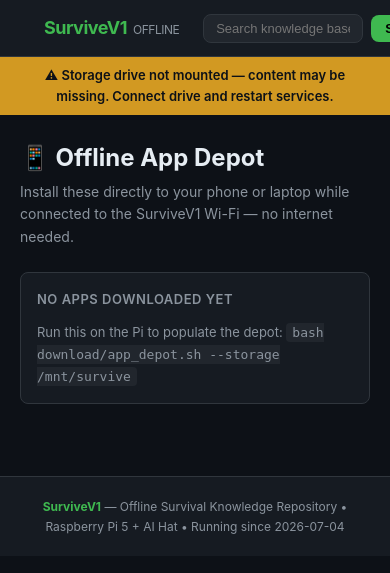
After one commit to schwadb/SurviveV1, a Flask app: page /apps in a window 390 px wide; the page is wider, and only the part inside the window is pictured. The commit adds this page. Shown: the top 573 px of that part. Run offline with Flask 3, Linux system fonts and the light colour scheme; some libraries are stand-ins or nearby versions.

Commit message:
Phase 1: captive portal + NTP time server + offline app depot
The identity-defining differentiator over Project NOMAD (whose off-grid
answer is 'buy a travel router'): a neighbour who joins the hotspot now
gets a working onboarding experience instead of a blank page.

Captive portal:
- hotspot.sh writes /etc/NetworkManager/dnsmasq-shared.d wildcard DNS
  (address=/#/10.42.0.1) before the AP comes up, so every OS connectivity
  probe reaches the dashboard and the phone pops its sign-in window.
- New captive-check routes (all @limiter.exempt): Android /generate_204
  /gen_204 (302), Apple /hotspot-detect.html (non-Success page), Windows
  /ncsi.txt /connecttest.txt /redirect (302). base.html shows a hint
  banner when viewed inside the captive mini-browser.
- ufw rules on wlan0 extended to 80/tcp + 123/udp.

NTP: chrony added to core deps + config/chrony-survive.conf serving
10.42.0.0/24 with 'local stratum 10' (serves time even unsynchronized —
the grid-down case). configure_chrony() in install.sh.

Offline app depot: new download/app_depot.sh fetches Kiwix Android,
F-Droid, Kiwix Desktop, VLC (newest versions resolved from mirror
listings at runtime), magic-byte validated (APK=PK, EXE=MZ), with
SHA256SUMS + sideload docs. New /apps page and nav link; .apk mimetype
registered so Android doesn't rename downloads to .zip. Wired into
download_all.sh + update_content.sh + CONTENT_APPS flag; 'apps' download
category.

Tests: 10 new unit tests (54 total), 3 new smoke assertions (30/30),
pylint 10.00, shellcheck clean.

Co-Authored-By: Claude Fable 5 <noreply@anthropic.com>
Claude-Session: https://claude.ai/code/session_011uNQxJxnR1fEYYJBFrh45T

```diff
--- a/web/constants.py
+++ b/web/constants.py
@@ -51,6 +51,7 @@ DOWNLOAD_CATEGORIES = [
     {"id": "kolibri",       "name": "Khan Academy (Kolibri)", "budget_gb": 200, "dir": "kolibri"},
     {"id": "gaps",          "name": "Expert Gap Content",  "budget_gb": 15,  "dir": "pdfs"},
     {"id": "mental_health", "name": "Mental Health",       "budget_gb": 5,   "dir": "pdfs"},
+    {"id": "apps",          "name": "Offline App Depot",   "budget_gb": 2,   "dir": "apps"},
 ]
 
 # ── Knowledge categories ───────────────────────────────────────────────────────
--- a/web/server.py
+++ b/web/server.py
@@ -8,6 +8,7 @@ Flask app serving the offline survival knowledge portal
 import os
 import json
 import logging
+import mimetypes
 import re
 import secrets
 import shutil
@@ -59,6 +60,10 @@ app.config.update(
     MAX_CONTENT_LENGTH=64 * 1024,  # 64 KB
 )
 
+# Without this, send_from_directory serves .apk as octet-stream and some
+# Android browsers rename the download to .zip, which breaks installation.
+mimetypes.add_type("application/vnd.android.package-archive", ".apk")
+
 # CSRF is enabled for HTML form POSTs. JSON APIs are exempted individually
 # and defended by a strict application/json Content-Type check instead --
 # browsers cannot send that cross-origin without a CORS preflight.
@@ -92,6 +97,9 @@ def _inject_globals():
         "storage_mounted": STORAGE_MOUNTED,
         "now": datetime.now(),
         "TIMEOUT_AI_CHAT": TIMEOUT_AI_CHAT,
+        # True when viewed inside a captive-portal mini-browser (the OS probe
+        # Host header), so base.html can nudge the user to a real browser.
+        "in_captive_browser": request.host.split(":")[0] in CAPTIVE_HOSTS,
     }
 
 
@@ -276,6 +284,7 @@ def _compute_content_stats() -> dict:
         "books": STORAGE_PATH / "books",
         "pdfs": STORAGE_PATH / "pdfs",
         "maps": STORAGE_PATH / "maps",
+        "apps": STORAGE_PATH / "apps",
     }
     for name, path in dirs.items():
         if path.exists():
@@ -824,6 +833,29 @@ def serve_file(filepath):
     return send_from_directory(str(full_path.parent), full_path.name)
 
 
+@app.route("/apps")
+def apps_page():
+    """List the sideloadable installers under $STORAGE/apps for hotspot guests."""
+    apps_root = STORAGE_PATH / "apps"
+    groups = {"android": [], "windows": []}
+    for platform, items in groups.items():
+        pdir = apps_root / platform
+        if not pdir.exists():
+            continue
+        for f in sorted(_safe_walk(pdir), key=lambda p: p.name):
+            try:
+                size_mb = round(f.stat().st_size / (1024 * 1024), 1)
+            except OSError:
+                size_mb = 0
+            items.append({
+                "name": f.name,
+                "path": str(f.relative_to(STORAGE_PATH)),
+                "size_mb": size_mb,
+            })
+    have_any = any(groups.values())
+    return render_template("apps.html", groups=groups, have_any=have_any)
+
+
 @app.route("/search")
 @limiter.limit("30 per minute")
 def search():
@@ -1002,6 +1034,56 @@ def ai_chat():
 def health():
     """Lightweight liveness probe for systemd ExecStartPost and external checks."""
     return jsonify({"status": "ok"}), 200
+
+
+# ── Captive portal ────────────────────────────────────────────────────────────
+# On the hotspot, dnsmasq resolves every hostname to 10.42.0.1, so an OS
+# connectivity probe reaches these routes. Answering them with anything OTHER
+# than the expected success response makes the phone open its captive-portal
+# sign-in window pointed at our dashboard. All are @limiter.exempt: phones poll
+# these aggressively and a 429 would break portal detection.
+CAPTIVE_REDIRECT = "http://10.42.0.1:8080/"
+
+# Hostnames the OS uses for its connectivity probe — used to show a hint banner
+# when the dashboard is being viewed inside the captive mini-browser.
+CAPTIVE_HOSTS = frozenset({
+    "connectivitycheck.gstatic.com", "clients3.google.com",
+    "www.google.com", "captive.apple.com", "www.apple.com",
+    "www.msftconnecttest.com", "www.msftncsi.com", "detectportal.firefox.com",
+})
+
+
+@app.route("/generate_204")
+@app.route("/gen_204")
+@limiter.exempt
+def captive_android():
+    """Android probes expect HTTP 204. Returning a 302 to the dashboard is what
+    makes Android raise the 'Sign in to network' notification."""
+    return redirect(CAPTIVE_REDIRECT, code=302)
+
+
+@app.route("/hotspot-detect.html")
+@app.route("/library/test/success.html")
+@limiter.exempt
+def captive_apple():
+    """Apple expects the literal body 'Success'. Anything else opens the
+    Captive Network Assistant showing our page."""
+    return (
+        '<!DOCTYPE html><html><head><meta http-equiv="refresh" '
+        f'content="0; url={CAPTIVE_REDIRECT}"></head><body>'
+        f'<a href="{CAPTIVE_REDIRECT}">Open SurviveV1</a></body></html>',
+        200, {"Content-Type": "text/html"},
+    )
+
+
+@app.route("/ncsi.txt")
+@app.route("/connecttest.txt")
+@app.route("/redirect")
+@limiter.exempt
+def captive_windows():
+    """Windows NCSI expects 'Microsoft Connect Test'/HTTP 200; a redirect
+    triggers its captive-portal flow."""
+    return redirect(CAPTIVE_REDIRECT, code=302)
 
 
 @app.route("/api/status")
--- /dev/null
+++ b/web/templates/apps.html
@@ -0,0 +1,65 @@
+{% extends "base.html" %}
+{% block title %}Offline Apps{% endblock %}
+
+{% block content %}
+<div class="container">
+
+  <div class="page-title">&#128241; Offline App Depot</div>
+  <div class="page-sub">
+    Install these directly to your phone or laptop while connected to the
+    SurviveV1 Wi-Fi &mdash; no internet needed.
+  </div>
+
+  {% if not have_any %}
+  <div class="card" style="margin-top:20px;">
+    <div class="card-title">No apps downloaded yet</div>
+    <p style="font-size:13px;color:var(--text-dim);">
+      Run this on the Pi to populate the depot:
+      <code style="background:var(--surface2);padding:2px 6px;border-radius:4px;">bash download/app_depot.sh --storage /mnt/survive</code>
+    </p>
+  </div>
+  {% endif %}
+
+  {% if groups.android %}
+  <div class="card" style="margin-top:20px;">
+    <div class="card-title">&#129302; Android</div>
+    <p style="font-size:12px;color:var(--text-dim);margin-bottom:12px;">
+      Tap to download, then open the file to install. If Android blocks it,
+      allow &ldquo;Install unknown apps&rdquo; for your browser and retry.
+      Install <strong>Kiwix</strong> to read the offline library at
+      <code>http://10.42.0.1:8081</code>; install <strong>F-Droid</strong>
+      as an open app store for maps and more.
+    </p>
+    {% for app in groups.android %}
+    <div class="content-row" style="display:flex;align-items:center;gap:12px;padding:10px 0;border-bottom:1px solid var(--border);">
+      <div style="flex:1;">
+        <div style="font-size:13px;font-weight:600;">{{ app.name }}</div>
+        <div style="font-size:12px;color:var(--text-dim);">{{ app.size_mb }} MB</div>
+      </div>
+      <a href="/serve/{{ app.path }}" class="btn btn-primary btn-sm" download>Download</a>
+    </div>
+    {% endfor %}
+  </div>
+  {% endif %}
+
+  {% if groups.windows %}
+  <div class="card" style="margin-top:20px;">
+    <div class="card-title">&#128421; Windows</div>
+    <p style="font-size:12px;color:var(--text-dim);margin-bottom:12px;">
+      Kiwix Desktop (unzip and run) reads the same offline library; VLC plays
+      the downloaded videos.
+    </p>
+    {% for app in groups.windows %}
+    <div class="content-row" style="display:flex;align-items:center;gap:12px;padding:10px 0;border-bottom:1px solid var(--border);">
+      <div style="flex:1;">
+        <div style="font-size:13px;font-weight:600;">{{ app.name }}</div>
+        <div style="font-size:12px;color:var(--text-dim);">{{ app.size_mb }} MB</div>
+      </div>
+      <a href="/serve/{{ app.path }}" class="btn btn-primary btn-sm" download>Download</a>
+    </div>
+    {% endfor %}
+  </div>
+  {% endif %}
+
+</div>
+{% endblock %}
--- a/web/templates/base.html
+++ b/web/templates/base.html
@@ -281,6 +281,7 @@
       <a href="/" class="{{ 'active' if request.endpoint == 'index' }}">Home</a>
       <a href="/files" class="{{ 'active' if request.endpoint == 'browse_files' }}">Browse</a>
       <a href="/ai" class="{{ 'active' if request.endpoint == 'ai_page' }}">AI Assistant</a>
+      <a href="/apps" class="{{ 'active' if request.endpoint == 'apps_page' }}">Apps</a>
       <a href="/status" class="{{ 'active' if request.endpoint == 'status_page' }}">Status</a>
       <a href="http://{{ request.host.split(':')[0] }}:{{ PORT_KIWIX }}" target="_blank">Wikipedia</a>
       <a href="http://{{ request.host.split(':')[0] }}:{{ PORT_KOLIBRI }}" target="_blank">Education</a>
@@ -298,6 +299,11 @@
 {% if not storage_mounted %}
 <div style="background:#d29922;color:#0d1117;padding:8px 20px;text-align:center;font-size:13px;font-weight:600;position:sticky;top:56px;z-index:99;">
   &#9888; Storage drive not mounted &mdash; content may be missing. Connect drive and restart services.
+</div>
+{% endif %}
+{% if in_captive_browser %}
+<div style="background:#1f6feb;color:#fff;padding:8px 20px;text-align:center;font-size:13px;font-weight:600;position:sticky;top:56px;z-index:99;">
+  &#128241; You're in the Wi-Fi sign-in window. Open <a href="http://10.42.0.1:8080/" style="color:#fff;text-decoration:underline;">http://10.42.0.1:8080</a> in your normal browser for the full dashboard.
 </div>
 {% endif %}
 
```
Also changed, not shown: tests/test_server_unit.py (+34 -0 lines), 8 other files.
